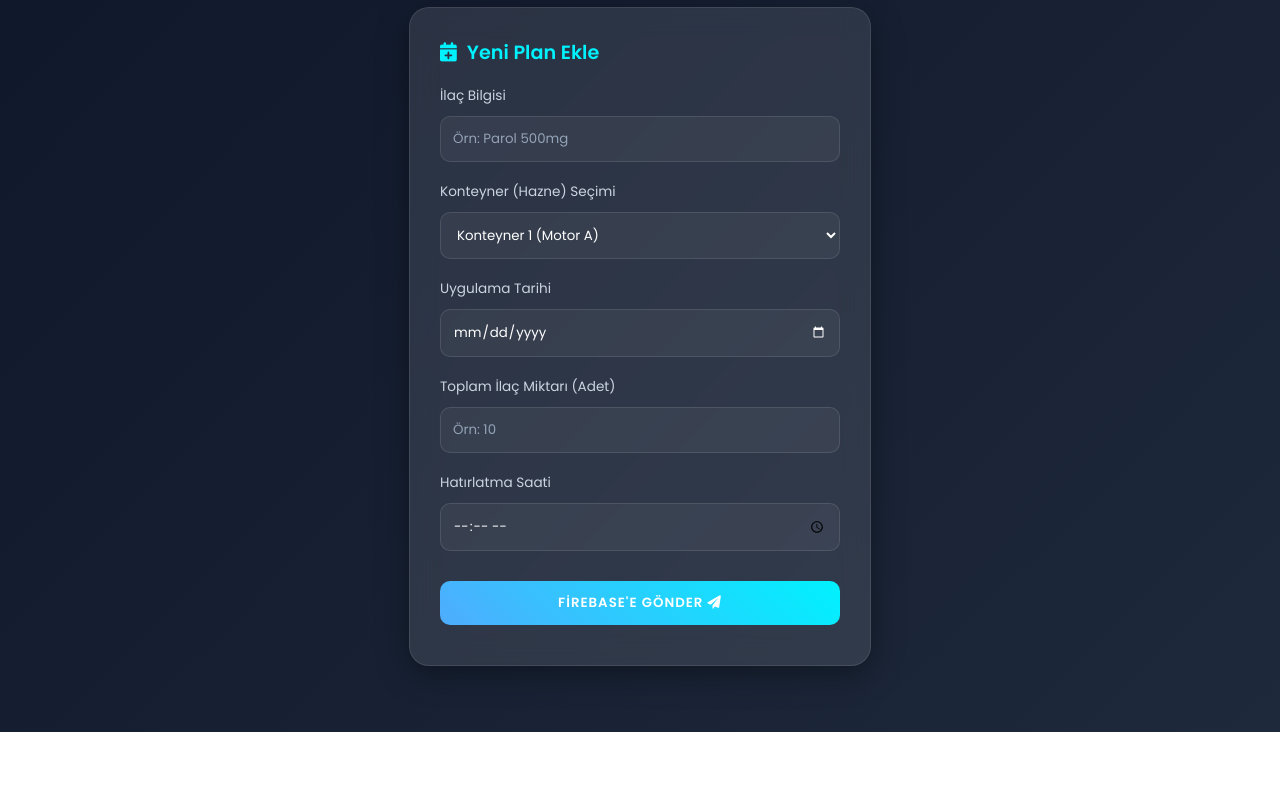
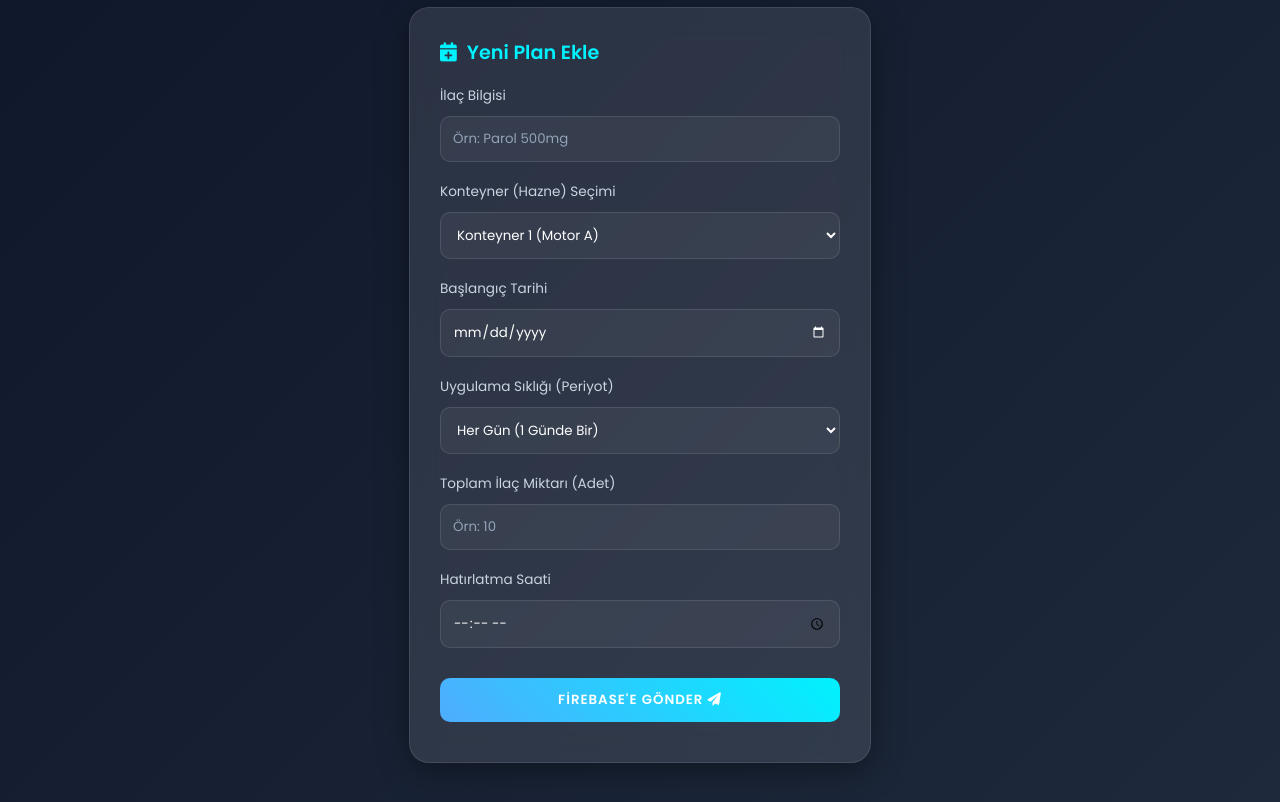
Before and after one commit to yunusyilemre-ai/Smart--Pill--Box--Tr, a plain HTML site: page index.html in a window 1280 px wide. Shown: the part 108-910 px from the top of the page. Before the commit the page ends 840 px from the top, so only its background shows below. Drawn offline with Linux system fonts and the light colour scheme; no server answers.

Commit message:
Update form fields and styles in index.html

```diff
--- a/index.html
+++ b/index.html
@@ -80,10 +80,9 @@
             color: white;
             outline: none;
             font-family: inherit;
-            box-sizing: border-box; /* padding taşmalarını engellemek için eklendi */
+            box-sizing: border-box;
         }
 
-        /* Takvim ikonunun renk ayarı */
         input[type="date"]::-webkit-calendar-picker-indicator {
             filter: invert(1);
             cursor: pointer;
@@ -166,8 +165,16 @@
             <option value="3">Konteyner 3 (Motor C)</option>
         </select>
 
-        <label>Uygulama Tarihi</label>
+        <label>Başlangıç Tarihi</label>
         <input type="date" id="pillDate">
+
+        <label>Uygulama Sıklığı (Periyot)</label>
+        <select id="intervalSelect">
+            <option value="1">Her Gün (1 Günde Bir)</option>
+            <option value="2">2 Günde Bir</option>
+            <option value="3">3 Günde Bir</option>
+            <option value="7">Haftada Bir (7 Günde Bir)</option>
+        </select>
 
         <label>Toplam İlaç Miktarı (Adet)</label>
         <input type="number" id="pillsCount" placeholder="Örn: 10" min="1">
```
